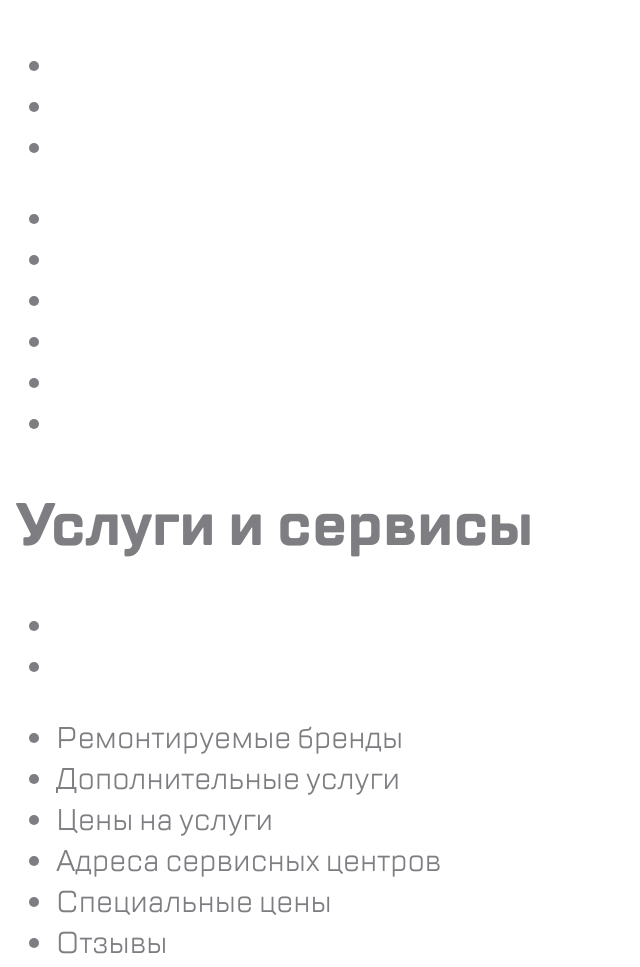
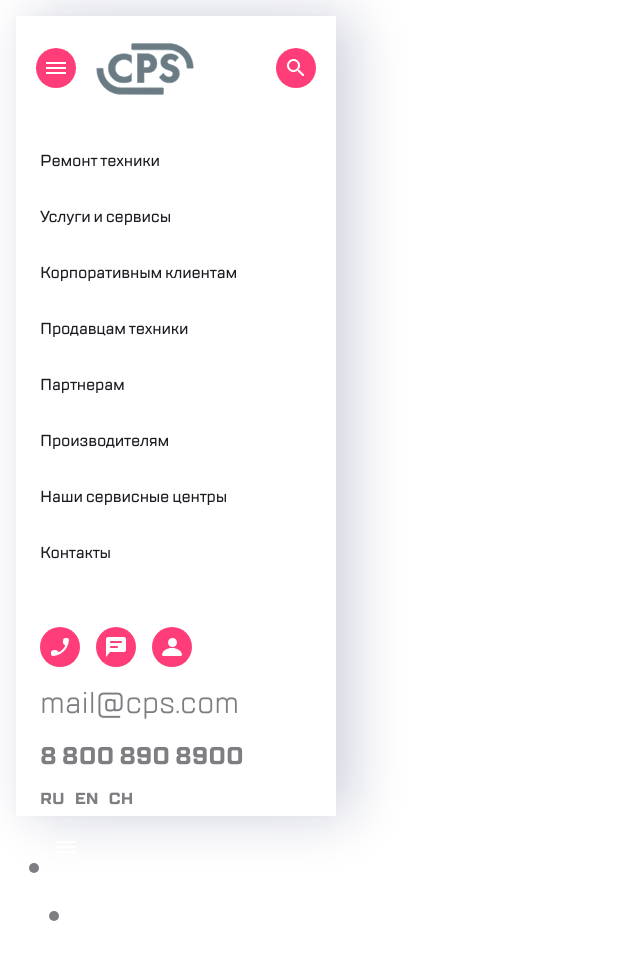
Before and after one commit to Garkusha-Mikhail/KATA-WebCore-CPS1.6, a website built with webpack: page block7/src/index.html in a window 1280 px wide. Shown: the top 967 px of the page, without its empty margins (0-640 px from the left). Built offline with nearby package versions, Linux system fonts and the light colour scheme; files whose address does not match are found by name.

Commit message:
собрано боковое меню. требует отладки по сасс и анимации бургера

```diff
--- a/block7/src/index.html
+++ b/block7/src/index.html
@@ -13,7 +13,93 @@
   <body>
     <div class="wrapper">
       <!-- враппер страницы -->
-      <aside class="sidebar"><!-- боковое меню --> </aside>
+      <aside class="sideBar"
+        ><!-- боковое меню -->
+
+        <!--  /*верхняя навигационная панель*/ -->
+        <nav class="sideBarMenu__header">
+          <ul class="sideBarMenu__list">
+            <li class="sideBarMenu__items">
+              <div href="#" class="icon burgerIcon--close">
+                <span class="burger"></span>
+                <!-- <img src="icons/burger.svg" alt="закрыть меню"> -->
+              </div>
+            </li>
+            <li class="sideBarMenu__items">
+              <div href="#" class="logo">
+                <img src="../src/img/cps-logo.svg" alt="логотип" />
+              </div>
+            </li>
+            <li class="sideBarMenu__items checkstatus">
+              <div href="#" class="icon">
+                <img src="..//src/img/icons/search.png" alt="" />
+              </div>
+            </li>
+          </ul>
+
+          <nav class="sideMenu">
+            <ul class="sideMenu__list">
+              <li class="sideMenu__item sideMenu__item--active">
+                <a href="#" class="sideMenu__link">Ремонт техники</a>
+              </li>
+              <li class="sideMenu__item sideMenu__item--active">
+                <a href="#" class="sideMenu__link">Услуги и сервисы</a>
+              </li>
+              <li class="sideMenu__item sideMenu__item--active">
+                <a href="#" class="sideMenu__link">Корпоративным клиентам</a>
+              </li>
+              <li class="sideMenu__item sideMenu__item--active">
+                <a href="#" class="sideMenu__link">Продавцам техники</a>
+              </li>
+              <li class="sideMenu__item sideMenu__item--active">
+                <a href="#" class="sideMenu__link">Партнерам</a>
+              </li>
+              <li class="sideMenu__item sideMenu__item--active">
+                <a href="#" class="sideMenu__link">Производителям</a>
+              </li>
+              <li class="sideMenu__item sideMenu__item--active">
+                <a href="#" class="sideMenu__link">Наши сервисные центры</a>
+              </li>
+              <li class="sideMenu__item sideMenu__item--active">
+                <a href="#" class="sideMenu__link">Контакты</a>
+              </li>
+            </ul>
+          </nav>
+        </nav>
+        <nav class="bottomMenu">
+          <ul class="bottomMenu__list">
+            <li class="bottmMenu__bar">
+              <ul class="bottomMenuBar__items">
+                <li class="phone">
+                  <div href="#" class="icon">
+                    <img src="../src/img/icons/phone.svg" alt="" />
+                  </div>
+                </li>
+                <li class="chat">
+                  <div href="#" class="icon">
+                    <img src="../src/img/icons/chat.svg" alt="" />
+                  </div>
+                </li>
+                <li class="profile">
+                  <div href="#" class="icon">
+                    <img src="../src/img/icons/profile.svg" alt="" />
+                  </div>
+                </li>
+              </ul>
+            </li>
+            <li class="bottomMenu__mail">mail@cps.com</li>
+            <li class="bottomMenu__phone">8 800 890 8900</li>
+            <li class="bottomMenu__leng">
+              <ul class="leng">
+                <li class="leng__item leng__item--active">ru</li>
+                <li class="leng__item leng__item--active">en</li>
+                <li class="leng__item leng__item--active">ch</li>
+              </ul>
+            </li>
+          </ul>
+        </nav>
+      </aside>
+
       <div class="content">
         <div class="header">
           <nav class="topBar">
--- /dev/null
+++ b/block7/src/scss/sideBar.scss
@@ -0,0 +1,144 @@
+.sideBar {
+  list-style: none;
+  width: 320px;
+  height: 100vh;
+  box-shadow: -2px 0px 4px $sideBarShadow1, 16px 0px 52px $sideBarShadow2;
+  .sideBarMenu__header {
+    display: flex;
+    flex-direction: column;
+    justify-content: space-between;
+  }
+  .sideBarMenu__list {
+    display: flex;
+    padding: 20px;
+    justify-content: start;
+    align-items: center;
+    list-style: none;
+    margin: 0;
+  }
+}
+
+.icon {
+  display: flex;
+  justify-content: center;
+  align-items: center;
+  width: 40px;
+  height: 40px;
+  background-color: $pink;
+  border-radius: 50%;
+  cursor: pointer;
+}
+
+.burger {
+  display: block;
+  width: 20px;
+  height: 2px;
+  background-color: $bgColor;
+  &::before,
+  &::after {
+    display: block;
+    width: 20px;
+    height: 2px;
+    background-color: $bgColor;
+    content: '';
+  }
+  &::before {
+    transform: translate(0, -5px);
+  }
+  &::after {
+    transform: translate(0, 3px);
+  }
+}
+
+.burgerIcon--close {
+  transition-duration: 1s;
+  &:hover {
+    animation-name: burgerOpen;
+  }
+}
+
+.checkstatus {
+  margin-left: auto;
+}
+.logo {
+  margin-left: 20px;
+  position: relative;
+  top: 7px;
+}
+.sideMenu__list {
+  list-style: none;
+  padding: 0;
+}
+.sideMenu__link {
+  display: block;
+  padding-left: 24px;
+  font-family: 'TT Lakes';
+  font-size: 16px;
+  line-height: 24px;
+  letter-spacing: -0.2px;
+  font-weight: 500;
+  color: $mainText;
+  text-decoration: none;
+}
+.sideMenu__item {
+  margin-bottom: 32px;
+  display: flex;
+  align-items: center;
+  &:hover {
+    filter: opacity(0.75);
+  }
+}
+
+.sideMenu__item--active:hover a {
+  color: $menuText;
+}
+.sideMenu__item--active:hover::before {
+  content: '';
+  background: $active;
+  width: 4px;
+  height: 32px;
+  border-radius: 0 4px 4px 0;
+  position: absolute;
+  left: 0;
+}
+
+.bottomMenu__list {
+  list-style: none;
+  padding: 0;
+  padding-left: 24px;
+  .bottomMenuBar__items {
+    list-style: none;
+    padding: 0;
+    display: flex;
+    margin-bottom: 16px;
+    & .icon {
+      margin-right: 16px;
+    }
+  }
+  .bottomMenu__phone {
+    font-size: 24px;
+    line-height: 32px;
+    font-weight: 700;
+  }
+  & > li {
+    margin-bottom: 16px;
+  }
+}
+
+.leng {
+  display: flex;
+  list-style: none;
+  padding: 0;
+  .leng__item {
+    margin-right: 10px;
+    text-transform: uppercase;
+    font-weight: 500;
+    font-size: 16px;
+    font-weight: 700;
+    cursor: pointer;
+  }
+  .leng__item--active:hover {
+    color: $menuText;
+    filter: opacity(0.75);
+  }
+}
--- a/block7/src/scss/style.scss
+++ b/block7/src/scss/style.scss
@@ -1,5 +1,6 @@
 @import './vars.scss';
 @import './fonts.scss';
+@import './sideBar.scss';
 
 body {
   padding: 1rem;
--- a/block7/src/scss/vars.scss
+++ b/block7/src/scss/vars.scss
@@ -3,6 +3,8 @@ $bgColor: #ffffff;
 $mainText: #1b1c21;
 $menuText: #7e7e82;
 $pink: #ff3e79;
-$aqua: #41f6d7;
+$active: #41f6d7;
 $borderOfBlocks: #eaeaea;
 $borderOfMenuTabs: #b8ffec;
+$sideBarShadow1: rgba(69, 79, 126, 0.02);
+$sideBarShadow2: rgba(14, 24, 80, 0.2);
```
Also changed, not shown: block7/css/fonts.css (added), block7/css/sideBar.css (added), block7/css/style.css (added), block7/css/vars.css (added), block7/src/img/icons/search.png (added).
